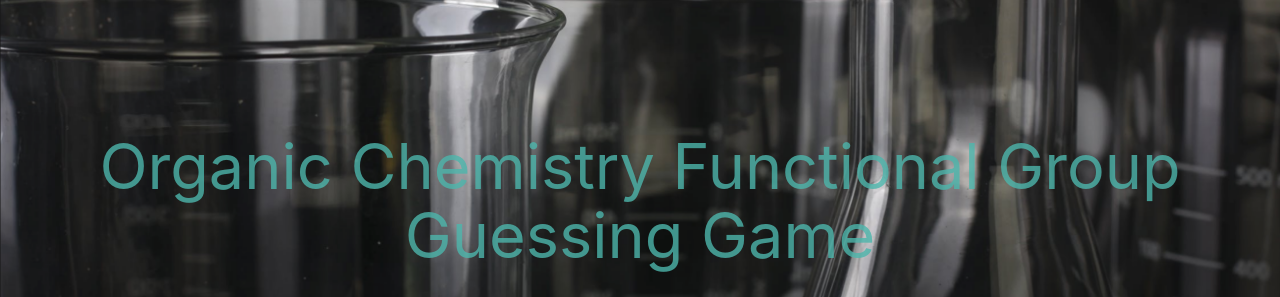
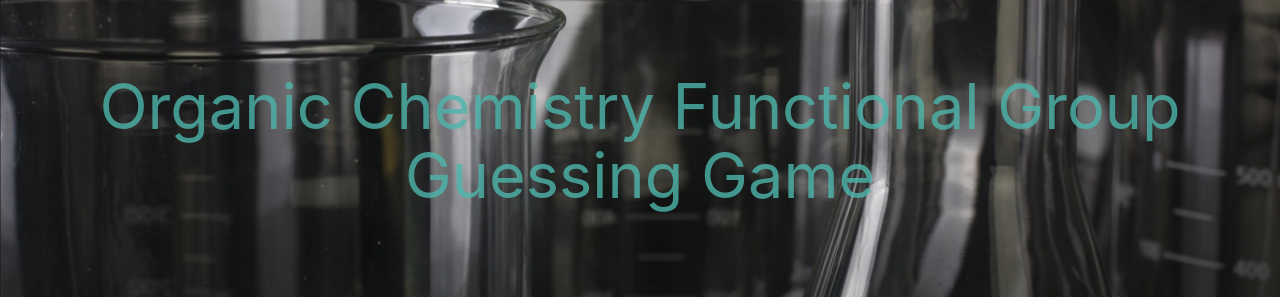
Before and after one commit to cfbender/Word-Guess-Game, a plain HTML site: page index.html in a window 1280 px wide. Shown: the top 297 px of the page. Drawn offline with nearby package versions, Linux system fonts and the light colour scheme.

Commit message:
fixed header centering

```diff
--- a/assets/css/style.css
+++ b/assets/css/style.css
@@ -12,11 +12,9 @@
 }
 
 .header-container {
-    position: absolute;
-    top: 20%;
-    left: 0;
     padding: 30px 15px 15px 15px;
     opacity: 0.8;
+    margin: 0 auto;
 }
 
 #group-picture {
```
